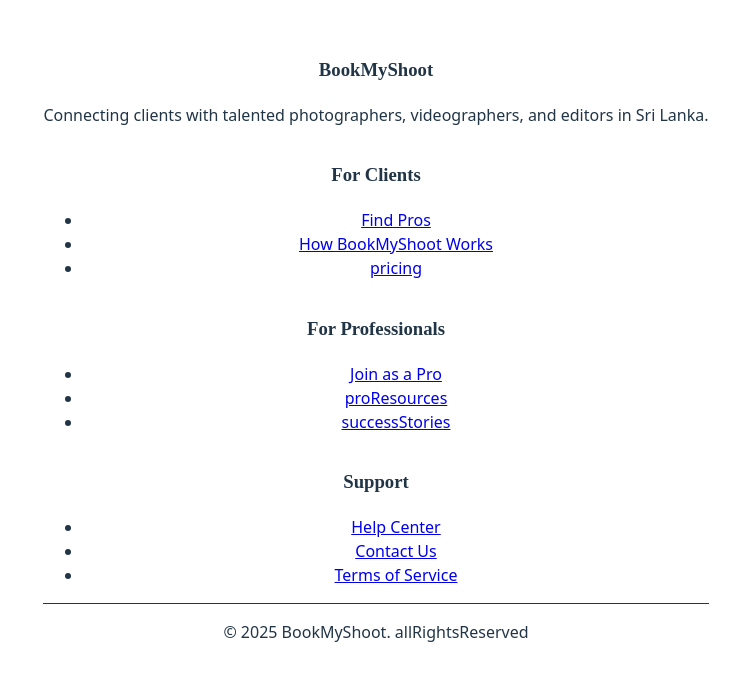
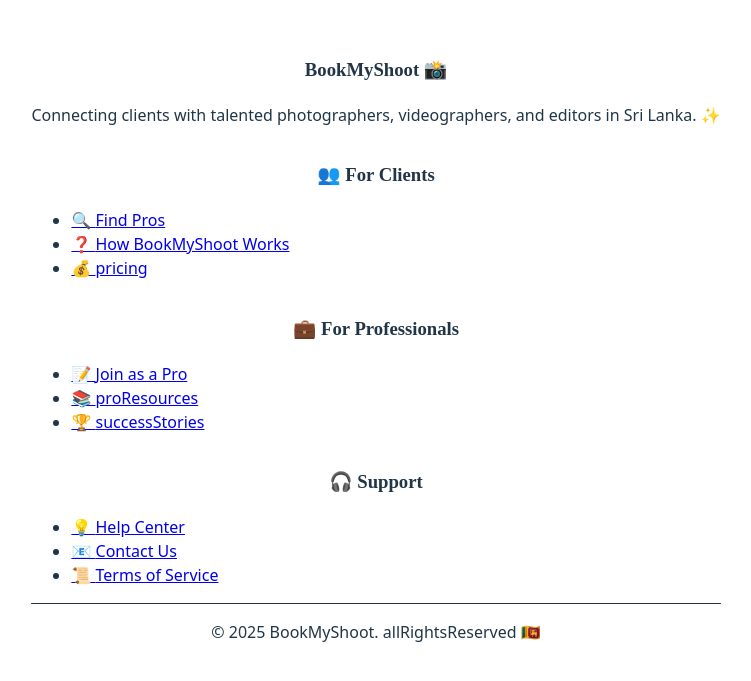
Before and after one commit to Digeee/BookMyShoot, a React (Vite) app in the folder frontend/: page /payment/1 in a window 1280 px wide. Shown: the part 819-1500 px from the top of the page, without its empty margins (264-1015 px from the left). Built offline with nearby package versions, Linux system fonts and the light colour scheme; no server answers.

Commit message:
ui changes

```diff
--- a/frontend/src/components/Footer.jsx
+++ b/frontend/src/components/Footer.jsx
@@ -5,40 +5,40 @@
   const { t } = useTranslation();
 
   return (
-    <footer className="bg-gray-800 text-white py-8">
+    <footer className="bg-gray-800 text-white py-8 font-primary">
       <div className="max-w-7xl mx-auto px-4 sm:px-6 lg:px-8">
         <div className="grid grid-cols-1 md:grid-cols-4 gap-8">
           <div>
-            <h3 className="text-lg font-semibold mb-4">BookMyShoot</h3>
-            <p className="text-gray-300">{t('connectingClients')}</p>
+            <h3 className="text-lg font-semibold mb-4">BookMyShoot 📸</h3>
+            <p className="text-gray-300">{t('connectingClients')} ✨</p>
           </div>
           <div>
-            <h3 className="text-lg font-semibold mb-4">{t('forClients')}</h3>
+            <h3 className="text-lg font-semibold mb-4">👥 {t('forClients')}</h3>
             <ul className="space-y-2 text-gray-300">
-              <li><a href="#" className="hover:text-white">{t('findPros')}</a></li>
-              <li><a href="#" className="hover:text-white">{t('howItWorks')}</a></li>
-              <li><a href="#" className="hover:text-white">{t('pricing')}</a></li>
+              <li><a href="#" className="hover:text-white flex items-center gap-1">🔍 {t('findPros')}</a></li>
+              <li><a href="#" className="hover:text-white flex items-center gap-1">❓ {t('howItWorks')}</a></li>
+              <li><a href="#" className="hover:text-white flex items-center gap-1">💰 {t('pricing')}</a></li>
             </ul>
           </div>
           <div>
-            <h3 className="text-lg font-semibold mb-4">{t('forProfessionals')}</h3>
+            <h3 className="text-lg font-semibold mb-4">💼 {t('forProfessionals')}</h3>
             <ul className="space-y-2 text-gray-300">
-              <li><a href="#" className="hover:text-white">{t('joinAsPro')}</a></li>
-              <li><a href="#" className="hover:text-white">{t('proResources')}</a></li>
-              <li><a href="#" className="hover:text-white">{t('successStories')}</a></li>
+              <li><a href="#" className="hover:text-white flex items-center gap-1">📝 {t('joinAsPro')}</a></li>
+              <li><a href="#" className="hover:text-white flex items-center gap-1">📚 {t('proResources')}</a></li>
+              <li><a href="#" className="hover:text-white flex items-center gap-1">🏆 {t('successStories')}</a></li>
             </ul>
           </div>
           <div>
-            <h3 className="text-lg font-semibold mb-4">{t('support')}</h3>
+            <h3 className="text-lg font-semibold mb-4">🎧 {t('support')}</h3>
             <ul className="space-y-2 text-gray-300">
-              <li><a href="#" className="hover:text-white">{t('helpCenter')}</a></li>
-              <li><a href="#" className="hover:text-white">{t('contactUs')}</a></li>
-              <li><a href="#" className="hover:text-white">{t('termsOfService')}</a></li>
+              <li><a href="#" className="hover:text-white flex items-center gap-1">💡 {t('helpCenter')}</a></li>
+              <li><a href="#" className="hover:text-white flex items-center gap-1">📧 {t('contactUs')}</a></li>
+              <li><a href="#" className="hover:text-white flex items-center gap-1">📜 {t('termsOfService')}</a></li>
             </ul>
           </div>
         </div>
         <div className="border-t border-gray-700 mt-8 pt-6 text-center text-gray-400">
-          <p>&copy; 2025 BookMyShoot. {t('allRightsReserved')}</p>
+          <p>&copy; 2025 BookMyShoot. {t('allRightsReserved')} 🇱🇰</p>
         </div>
       </div>
     </footer>
```
